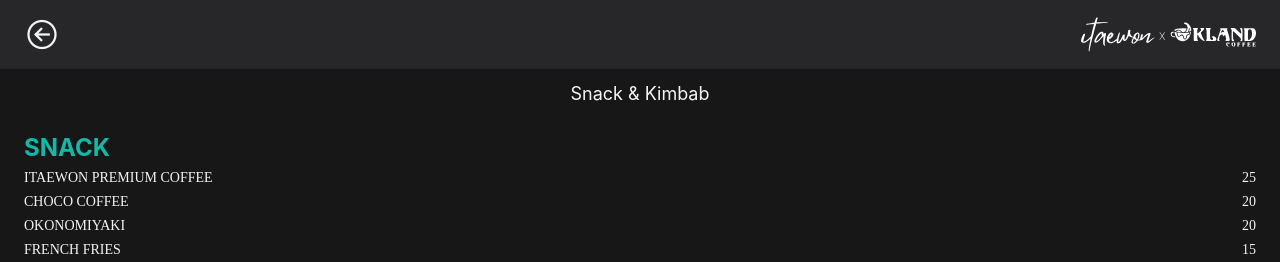
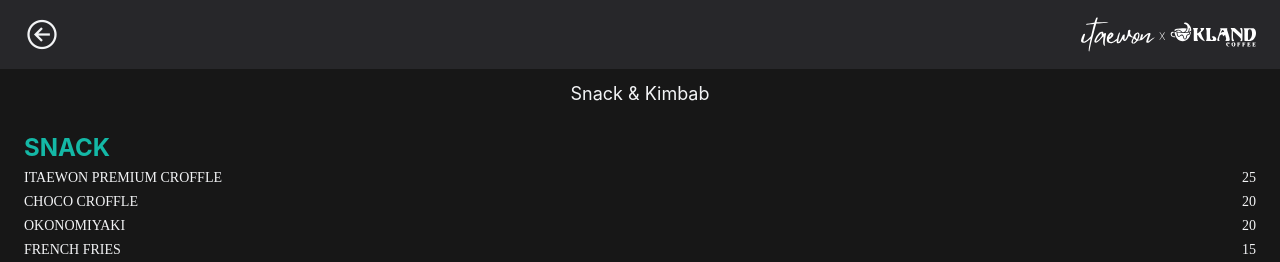
Before and after one commit to meimodev/mapalus-web, a Next.js app: page /itaewon/snack in a window 1280 px wide. Shown: the top 262 px of the page. Built offline with nearby package versions, Linux system fonts and the light colour scheme; a web font is replaced by a local one.

Commit message:
init commit

```diff
--- a/pages/itaewon/barbeque.jsx
+++ b/pages/itaewon/barbeque.jsx
@@ -31,7 +31,7 @@
       name: "PAKET 4 ORANG",
       price: "150",
       desc: (
-          <div className="flex italic pb-3">
+        <div className="flex italic pb-3">
           <div className="flex-grow-0 pr-3">Include</div>
           <div className="flex-grow">
             <div className="flex-col">
@@ -51,7 +51,7 @@
       name: "PAKET 6 ORANG",
       price: "150",
       desc: (
-          <div className="flex italic pb-3">
+        <div className="flex italic pb-3">
           <div className="flex-grow-0 pr-3">Include</div>
           <div className="flex-grow">
             <div className="flex-col">
@@ -68,9 +68,9 @@
     },
 
     { type: "head", name: "GRILL ADD-ON" },
-    { type: "item", name: "SAMGYEOPSAL 1 pax", price: "20" },
-    { type: "item", name: "PORK HAM 1 pax", price: "20" },
-    { type: "item", name: "MARINATED CHICKED", price: "20" },
+    { type: "item", name: "SAMGYEOPSAL 1 pax", price: "30" },
+    { type: "item", name: "PORK HAM 1 pax", price: "30" },
+    { type: "item", name: "MARINATED CHICKEN", price: "30" },
     { type: "item", name: "KIMCHI", price: "FREE" },
   ];
 
--- a/pages/itaewon/snack.jsx
+++ b/pages/itaewon/snack.jsx
@@ -5,8 +5,8 @@
     { type: "title", name: "Snack & Kimbab" },
 
     { type: "head", name: "SNACK" },
-    { type: "item", name: "ITAEWON PREMIUM COFFEE", price: "25" },
-    { type: "item", name: "CHOCO COFFEE", price: "20" },
+    { type: "item", name: "ITAEWON PREMIUM CROFFLE", price: "25" },
+    { type: "item", name: "CHOCO CROFFLE", price: "20" },
     { type: "item", name: "OKONOMIYAKI", price: "20" },
     { type: "item", name: "FRENCH FRIES", price: "15" },
     { type: "item", name: "ONION RINGS", price: "15" },
```
